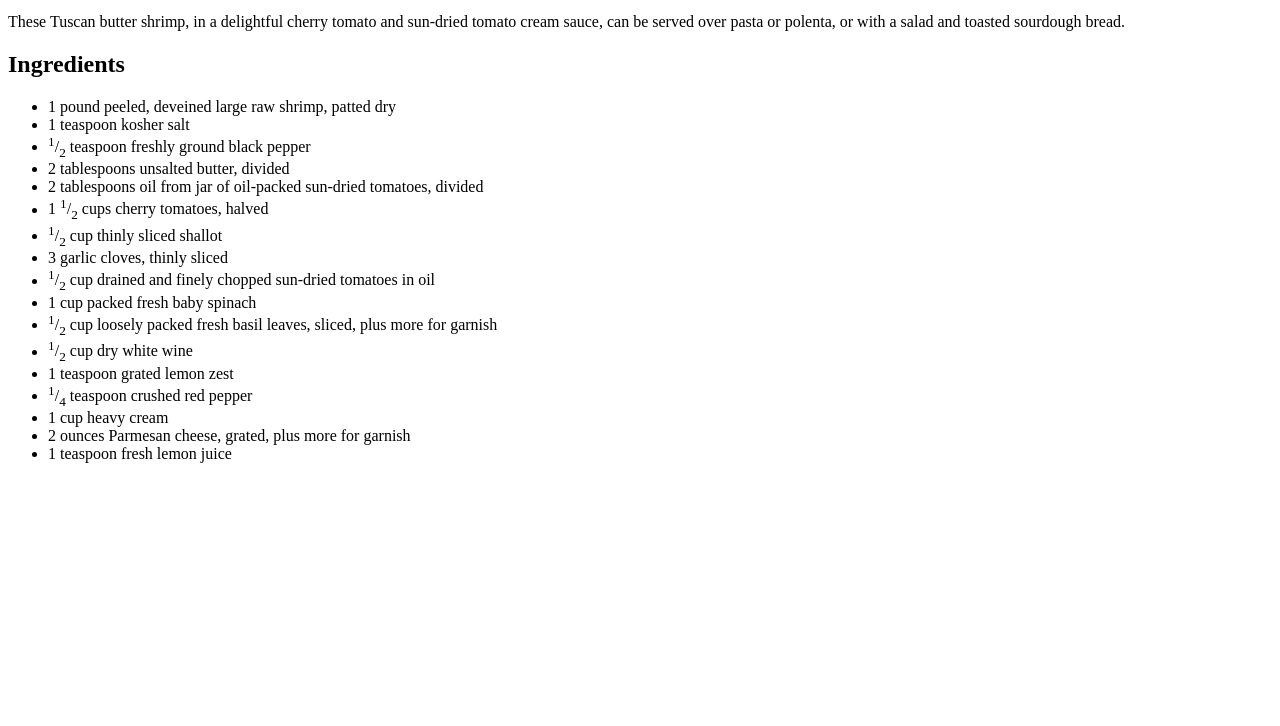
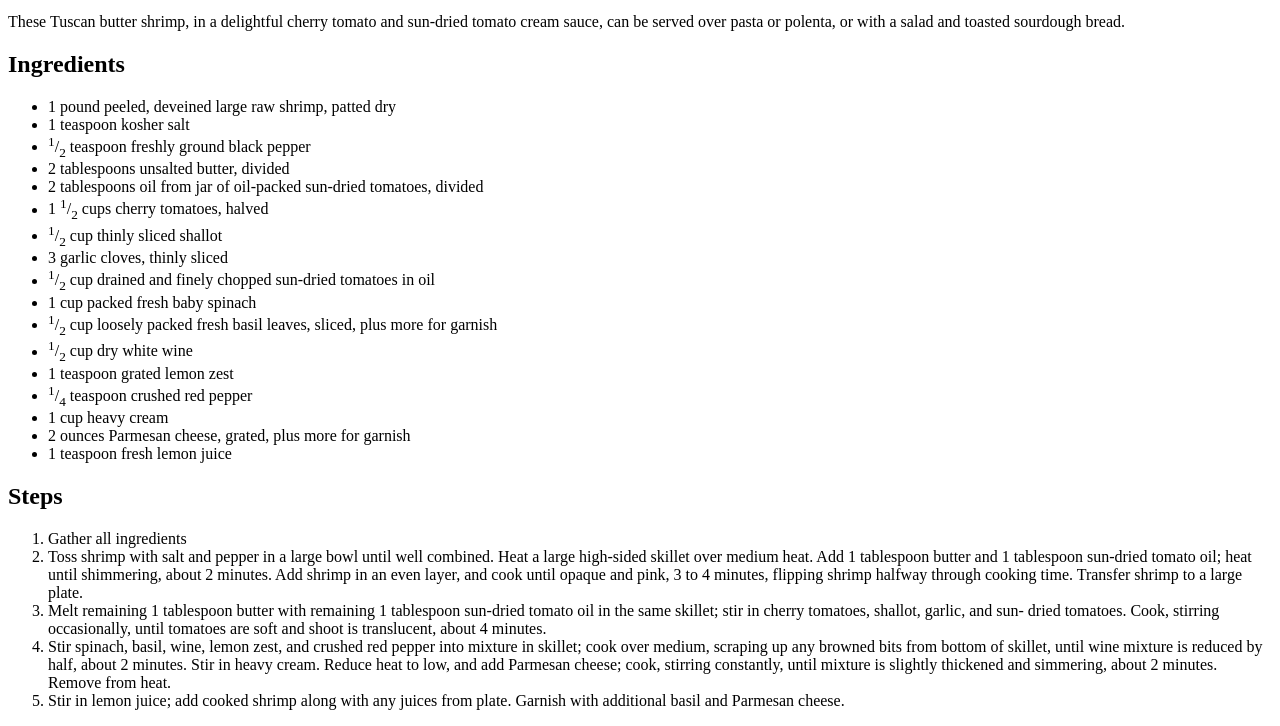
Before and after one commit to TweestidBunny/odin-recipes, a plain HTML site: page recipes/tuscanbuttershrimp.html in a window 1280 px wide. Shown: the part 101-827 px from the top of the page. Before the commit the page ends 800 px from the top, so only its background shows below. Drawn offline with Linux system fonts and the light colour scheme.

Commit message:
Add cooking steps to tuscanbuttershrimp

```diff
--- a/recipes/tuscanbuttershrimp.html
+++ b/recipes/tuscanbuttershrimp.html
@@ -34,6 +34,34 @@
       <li>2 ounces Parmesan cheese, grated, plus more for garnish</li>
       <li>1 teaspoon fresh lemon juice</li>
     </ul>
+    <h2>Steps</h2>
+    <ol>
+      <li>Gather all ingredients</li>
+      <li>
+        Toss shrimp with salt and pepper in a large bowl until well combined. Heat a
+        large high-sided skillet over medium heat. Add 1 tablespoon butter and 1
+        tablespoon sun-dried tomato oil; heat until shimmering, about 2 minutes. Add
+        shrimp in an even layer, and cook until opaque and pink, 3 to 4 minutes, flipping
+        shrimp halfway through cooking time. Transfer shrimp to a large plate.
+      </li>
+      <li>
+        Melt remaining 1 tablespoon butter with remaining 1 tablespoon sun-dried
+        tomato oil in the same skillet; stir in cherry tomatoes, shallot, garlic, and sun-
+        dried tomatoes. Cook, stirring occasionally, until tomatoes are soft and shoot is
+        translucent, about 4 minutes.
+      </li>
+      <li>
+        Stir spinach, basil, wine, lemon zest, and crushed red pepper into mixture in
+        skillet; cook over medium, scraping up any browned bits from bottom of skillet,
+        until wine mixture is reduced by half, about 2 minutes. Stir in heavy cream.
+        Reduce heat to low, and add Parmesan cheese; cook, stirring constantly, until
+        mixture is slightly thickened and simmering, about 2 minutes. Remove from heat.
+      </li>
+      <li>
+        Stir in lemon juice; add cooked shrimp along with any juices from plate. Garnish
+        with additional basil and Parmesan cheese.
+      </li>
+    </ol>
   </body>
 
 </html>
```
